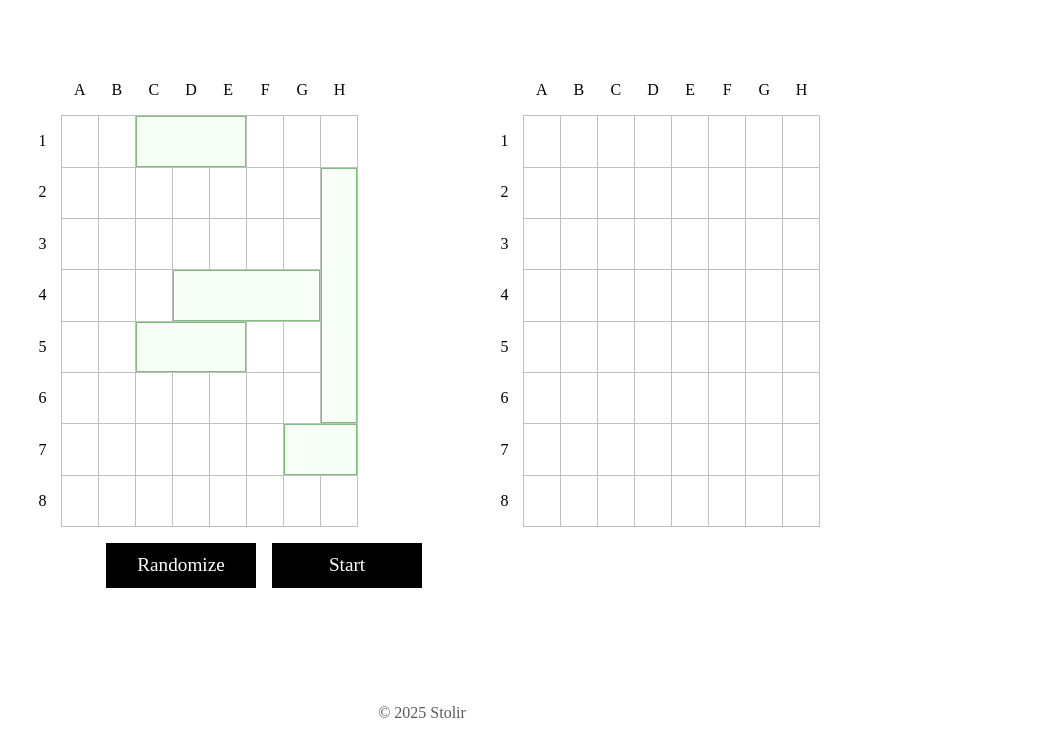
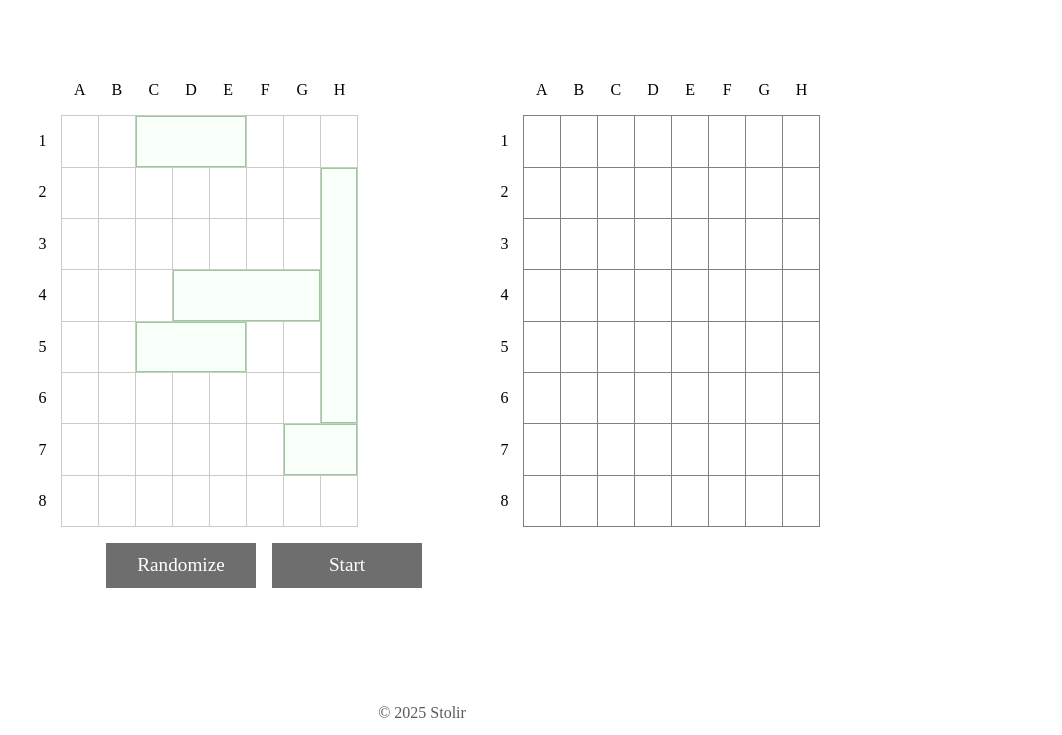
Before and after one commit to Stolir/battleship, a website built with webpack: page src/template.html in a window 1280 px wide. Both pictures are taken after a click on the button "Start". Shown: the part 65-800 px from the top of the page, without its empty margins (218-1280 px from the left). Built offline with nearby package versions, Linux system fonts and the light colour scheme.

Commit message:
Add start button functionality and styles for disabled control buttons

```diff
--- a/src/index.js
+++ b/src/index.js
@@ -73,3 +73,12 @@ randomizeButton.addEventListener("click", () => {
   playerShipWrappers = makeShips(player)
   loadPlayerBoard(player, playerBoardElm, playerShipWrappers)
 })
+
+const startButton = document.querySelector("#start-game");
+startButton.addEventListener("click", () => {
+  startButton.disabled = true;
+  startButton.classList.add("disabled")
+  randomizeButton.disabled = true;
+  randomizeButton.classList.add("disabled")
+  opponentBoardElm.classList.remove("disable-board")
+})
--- a/src/styles.css
+++ b/src/styles.css
@@ -222,7 +222,7 @@ header div:hover {
 
 .disable-board {
   pointer-events: none;
-  opacity: 0.5;
+  opacity: 0.4;
 }
 
 .reports {
@@ -231,7 +231,7 @@ header div:hover {
   flex-direction: column;
   margin: 5rem 0rem 5rem 3rem;
   overflow-y: hidden; /* or 'hidden' if you don't want scrolling */
-  max-height: 400px;
+  max-height: 350px;
 }
 
 .opponent .reports
@@ -296,3 +296,8 @@ header div:hover {
 .controls button:hover {
   cursor: pointer;
 }
+
+.controls button.disabled {
+  background-color: rgba(0, 0, 0, 0.568);
+  cursor: default;
+}
```
